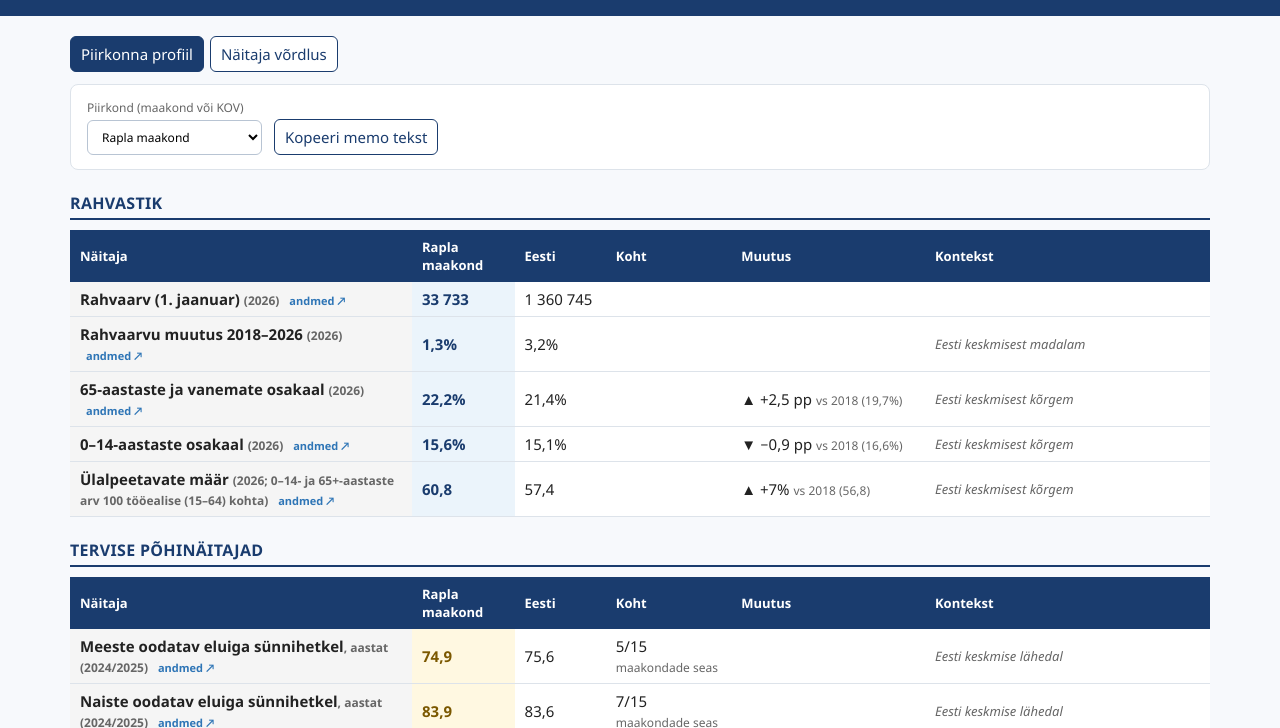
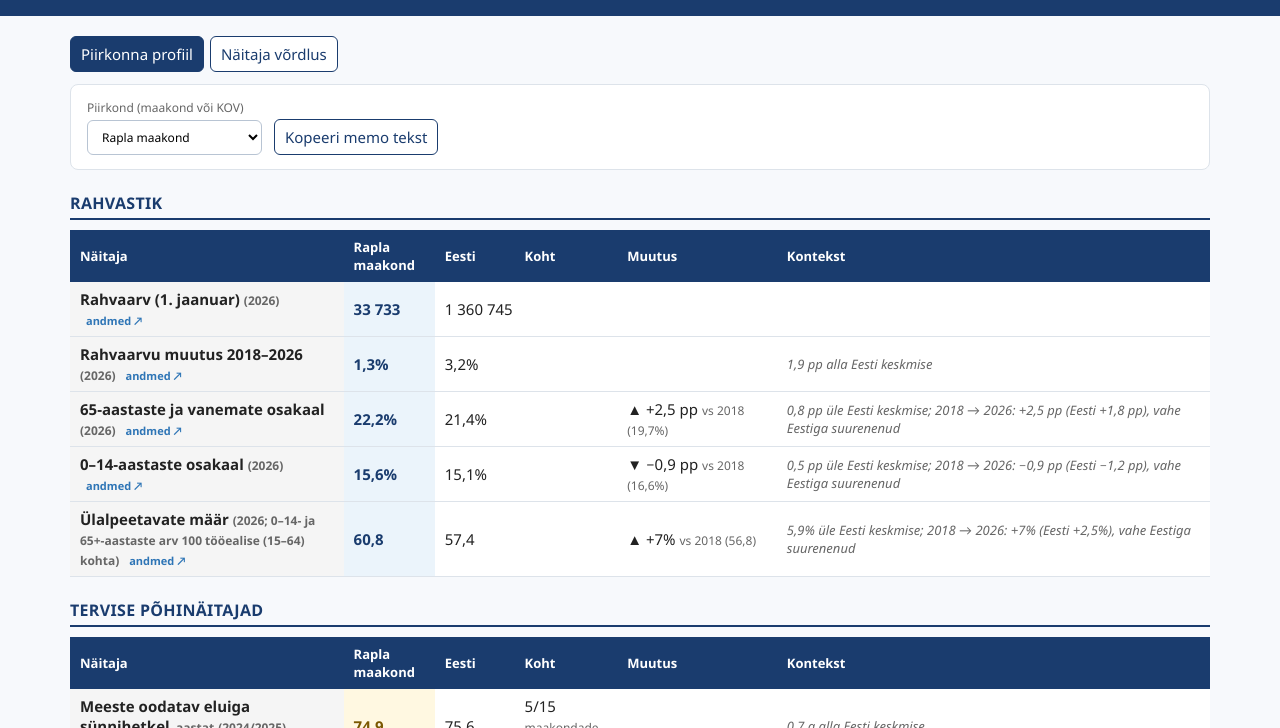
Before and after one commit to evelintahtvali-ops/Maakondade-ja-KOV-n-itajad, a plain HTML site: page site/index.html in a window 1280 px wide. Shown: the part 72-800 px from the top of the page. Drawn offline with Linux system fonts and the light colour scheme.

Commit message:
Põhinäitajatele 10 aasta muutus, sisukam kontekst
Co-Authored-By: Claude Opus 5.5 <noreply@anthropic.com>
Claude-Session: https://claude.ai/code/session_01FLjcjWmXEAtoupNHuBoYup

```diff
--- a/site/index.html
+++ b/site/index.html
@@ -131,23 +131,66 @@ function change(ind, name){
   const pp = ind.unit==='%' ? (v-p) : null;
   return {year:ind.prev.year, p, d:v-p, pp, rel:(v/p-1)*100};
 }
+const absUnit = u => u==='%' ? ' pp' : (u==='aastat' ? ' a' : null);
+const num1 = x => x.toLocaleString('et-EE',{maximumFractionDigits:1});
+const signed = x => (x>0?'+':'')+num1(x);
+function changeAmount(ind, d, rel){
+  const au = absUnit(ind.unit);
+  return au ? signed(d)+au : signed(rel)+'%';
+}
 function changeTxt(ind, name, short){
   const c = change(ind,name); if(!c) return '';
   const better = ind.higher_is_better==null ? null : (ind.higher_is_better ? c.d>0 : c.d<0);
   const cls = better==null||Math.abs(c.rel)<0.5 ? '' : (better?'up':'down');
   const arrow = c.d>0?'▲':(c.d<0?'▼':'■');
-  const amount = ind.unit==='%' ? `${c.d>0?'+':''}${c.d.toLocaleString('et-EE',{maximumFractionDigits:1})} pp` : `${c.rel>0?'+':''}${c.rel.toLocaleString('et-EE',{maximumFractionDigits:1})}%`;
-  return `<span class="${cls}">${arrow} ${amount}</span>${short?'':` <span class="small">vs ${c.year} (${fmt(c.p,ind.unit)})</span>`}`;
+  return `<span class="${cls}">${arrow} ${changeAmount(ind,c.d,c.rel)}</span>${short?'':` <span class="small">vs ${c.year} (${fmt(c.p,ind.unit)})</span>`}`;
 }
-function context(ind, v, ri){
+function gapTxt(ind, v){
+  const d = v-ind.eesti, au = absUnit(ind.unit);
+  const amount = au ? num1(Math.abs(d))+au : num1(Math.abs(d/ind.eesti*100))+'%';
+  return `${amount} ${d>0?'üle':'alla'} Eesti keskmise`;
+}
+function context(ind, v, ri, name){
   const parts=[];
   if (ind.eesti!=null && ind.unit!=='inimest'){
-    if (ind.higher_is_better==null) parts.push(v>ind.eesti?'Eesti keskmisest kõrgem':'Eesti keskmisest madalam');
-    else { const s=status(ind,v); parts.push(s==='g'?'Eesti keskmisest parem':s==='r'?'Eesti keskmisest halvem':'Eesti keskmise lähedal'); }
+    if (Math.abs(v-ind.eesti)/Math.abs(ind.eesti||1) < 0.005) parts.push('Eesti keskmisel tasemel');
+    else {
+      const s=status(ind,v);
+      parts.push(gapTxt(ind,v) + (s==='g'?' (parem)':s==='r'?' (halvem)':''));
+    }
   }
-  if (ind.higher_is_better!=null && ri.n>1 && ri.rank===ri.n) parts.push('viimane koht');
-  if (ind.higher_is_better!=null && ri.rank===1) parts.push('parim');
-  return parts.join(' │ ');
+  const c = name ? change(ind,name) : null;
+  if (c){
+    let t = `${c.year} → ${ind.year}: ${changeAmount(ind,c.d,c.rel)}`;
+    const pe = ind.prev && ind.prev.eesti;
+    if (pe!=null && ind.eesti!=null){
+      const ed = ind.eesti-pe, erel=(ind.eesti/pe-1)*100;
+      t += ` (Eesti ${changeAmount(ind,ed,erel)})`;
+      const gapNow = Math.abs(v-ind.eesti), gapThen = Math.abs(c.p-pe);
+      const crossed = Math.sign(v-ind.eesti)!==Math.sign(c.p-pe);
+      const tol = Math.max(Math.abs(ind.eesti)*0.005, absUnit(ind.unit)?0.1:0);
+      if (crossed && gapNow>tol && gapThen>tol) {
+        const nowBetter = ind.higher_is_better==null ? null : (ind.higher_is_better ? v>ind.eesti : v<ind.eesti);
+        t += nowBetter==null ? ', ületas Eesti keskmise' : (nowBetter ? ', tõusis Eesti keskmisest paremaks' : ', langes Eesti keskmisest halvemaks');
+      } else if (gapNow < gapThen - tol) t += ', vahe Eestiga vähenenud';
+      else if (gapNow > gapThen + tol) t += ', vahe Eestiga suurenenud';
+    }
+    parts.push(t);
+    if (ind.higher_is_better!=null){
+      const pool = Object.keys(ind.prev.values).filter(k=>lvlOf(k)===lvlOf(name));
+      const dir = ind.higher_is_better===false ? 1 : -1;
+      const prevList = pool.sort((a,b)=>dir*(ind.prev.values[a]-ind.prev.values[b]));
+      const pr = prevList.indexOf(name)+1;
+      if (pr>0 && pr!==ri.rank) parts.push(`koht ${pr}. → ${ri.rank}.`);
+    }
+  }
+  if (ind.higher_is_better!=null && ri.n>3){
+    if (ri.rank===1) parts.push('parim');
+    else if (ri.rank===ri.n) parts.push('viimane');
+    else if (ri.rank<=3) parts.push('esikolmikus');
+    else if (ri.rank>ri.n-3) parts.push('viimase kolme seas');
+  }
+  return parts.join('; ');
 }
 
 /* ---------- PROFIIL ---------- */
@@ -159,7 +202,7 @@ function renderProfile(){
   if (!Object.keys(groups).length){ c.innerHTML='<div class="empty">Selle piirkonna kohta andmeid ei leitud.</div>'; return; }
     let h = isKov ? `<p class="note"><b>${esc(S.area)}</b> asub maakonnas <b>${esc(mk)}</b>. Hallis kirjas on maakonna väärtus, kui KOV-i tasemel andmeid pole.</p>` : '';
   for (const [g, list] of Object.entries(groups)){
-    h += `<h2>${esc(g)}</h2><table class="prof"><colgroup><col style="width:30%"><col style="width:9%">${isKov?'<col style="width:9%">':''}<col style="width:8%"><col style="width:11%"><col style="width:17%"><col></colgroup><tr><th>Näitaja</th><th>${esc(S.area)}</th>${isKov?`<th>${esc(mk)}</th>`:''}<th>Eesti</th><th>Koht</th><th>Muutus</th><th>Kontekst</th></tr>`;
+    h += `<h2>${esc(g)}</h2><table class="prof"><colgroup><col style="width:24%"><col style="width:8%">${isKov?'<col style="width:8%">':''}<col style="width:7%"><col style="width:9%"><col style="width:14%"><col></colgroup><tr><th>Näitaja</th><th>${esc(S.area)}</th>${isKov?`<th>${esc(mk)}</th>`:''}<th>Eesti</th><th>Koht</th><th>Muutus</th><th>Kontekst</th></tr>`;
     for (const i of list){
       const own = i.values[S.area];
       const v = own!=null ? own : i.values[mk];
@@ -169,7 +212,7 @@ function renderProfile(){
       const rank = i.higher_is_better==null ? '' : `${ri.rank}/${ri.n} <span class="small">${own==null||!isKov?'maakondade':'KOV-ide'} seas</span>`;
       const valCell = own!=null ? `<td class="val ${st}">${fmt(v,i.unit)}</td>` : `<td class="val fromcounty">–</td>`;
       const mkCell = isKov ? `<td class="${own==null?'val '+st:'small'}">${fmt(i.values[mk],i.unit)}</td>` : '';
-      h += `<tr><td class="name">${esc(i.name)}${unitTxt(i.unit)?`<span class="small">,${unitTxt(i.unit)}</span>`:''} <span class="small">(${i.year}${i.note?'; '+esc(i.note):''})</span> <a class="dl" href="${i.source_url}" target="_blank" title="${esc(srcName(i))} ${esc(i.table||'')}">andmed ↗</a></td>${valCell}${mkCell}<td>${fmt(i.eesti,i.unit)}</td><td>${rank}</td><td>${changeTxt(i,who)}</td><td class="ctx">${context(i,v,ri)}</td></tr>`;
+      h += `<tr><td class="name">${esc(i.name)}${unitTxt(i.unit)?`<span class="small">,${unitTxt(i.unit)}</span>`:''} <span class="small">(${i.year}${i.note?'; '+esc(i.note):''})</span> <a class="dl" href="${i.source_url}" target="_blank" title="${esc(srcName(i))} ${esc(i.table||'')}">andmed ↗</a></td>${valCell}${mkCell}<td>${fmt(i.eesti,i.unit)}</td><td>${rank}</td><td>${changeTxt(i,who)}</td><td class="ctx">${context(i,v,ri,who)}</td></tr>`;
     }
     h += '</table>';
   }
@@ -201,7 +244,7 @@ function renderCmp(){
     const ahead = pos>0 ? list[pos-1] : null, behind = pos>=0 && pos<list.length-1 ? list[pos+1] : null;
     const word = ind.higher_is_better==null ? ['suurem','väiksem'] : ['ees','taga'];
     h += `<div class="summary">
-      <div class="card ${st}"><div class="lbl">${esc(sel)}</div><div class="big">${fmt(v,ind.unit)}</div><div class="lbl">Eesti ${fmt(ind.eesti,ind.unit)}${ind.prev?' │ '+changeTxt(ind,sel):''}</div></div>
+      <div class="card ${st}"><div class="lbl">${esc(sel)}</div><div class="big">${fmt(v,ind.unit)}</div><div class="lbl">Eesti ${fmt(ind.eesti,ind.unit)}${ind.prev?' │ '+changeTxt(ind,sel):''}</div><div class="lbl" style="margin-top:4px;font-style:italic">${context(ind,v,rMk,sel)}</div></div>
       <div class="card"><div class="lbl">Koht ${lvlOf(sel)==='kov'?'KOV-ide':'maakondade'} seas</div><div class="big">${rMk.rank}/${rMk.n}</div>${rAll?`<div class="lbl">kõigi seas ${rAll.rank}/${rAll.n}</div>`:''}</div>
       <div class="card"><div class="lbl">Vahetult ${word[0]} (${modeTxt} seas)</div><div class="big" style="font-size:16px">${ahead?esc(ahead)+' – '+fmt(ind.values[ahead],ind.unit):'—'}</div>
         <div class="lbl">Vahetult ${word[1]}: ${behind?esc(behind)+' – '+fmt(ind.values[behind],ind.unit):'—'}</div></div>
```
Also changed, not shown: config/indicators.json (+8 -4 lines).
